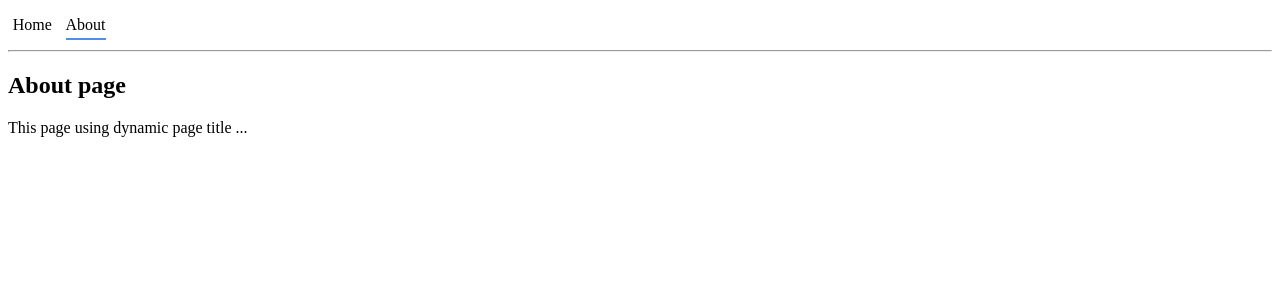
After one commit to gurnitha/2025-dj5-blog-platform, a Django app: page /about/ in a window 1280 px wide. The commit adds this page. Shown: the top 300 px of the page. Run offline with Django 5.2, Linux system fonts and the light colour scheme.

Commit message:
4.5 Create about page

```diff
--- a/apps/blog/urls.py
+++ b/apps/blog/urls.py
@@ -11,4 +11,5 @@ app_name = 'blog'
 
 urlpatterns = [
 	path('', views.home_view, name='home'),
+	path('about/', views.about_view, name='about'),
 ]
--- a/apps/blog/views.py
+++ b/apps/blog/views.py
@@ -8,3 +8,8 @@ from django.shortcuts import render
 def home_view(request):
 	data = {'section':'home'}
 	return render(request, 'blog/home.html', data)
+
+
+def about_view(request):
+	data = {'section':'about'}
+	return render(request, 'blog/about.html', data)
--- a/templates/base.html
+++ b/templates/base.html
@@ -14,7 +14,11 @@
 				Home
 			</a>
 		</li>
-		<li><a href="">About</a></li>
+		<li>
+			<a class="{% if section == 'about' %} active {% endif %}" href="{% url 'blog:about' %}">
+				About
+			</a>
+		</li>
 	</ul>
 
 	<hr>
--- /dev/null
+++ b/templates/blog/about.html
@@ -0,0 +1,13 @@
+<!-- templates/blog/about.html -->
+
+{% extends 'base.html' %}
+{% block title %} {{ block.super }} {{ section }} {% endblock title %}
+
+{% block content %}
+
+	<div class="content">
+		<h2>About page</h2>
+		<p>This page using dynamic page title ...</p>
+	</div>
+
+{% endblock content %}
```
Also changed, not shown: README.md.
